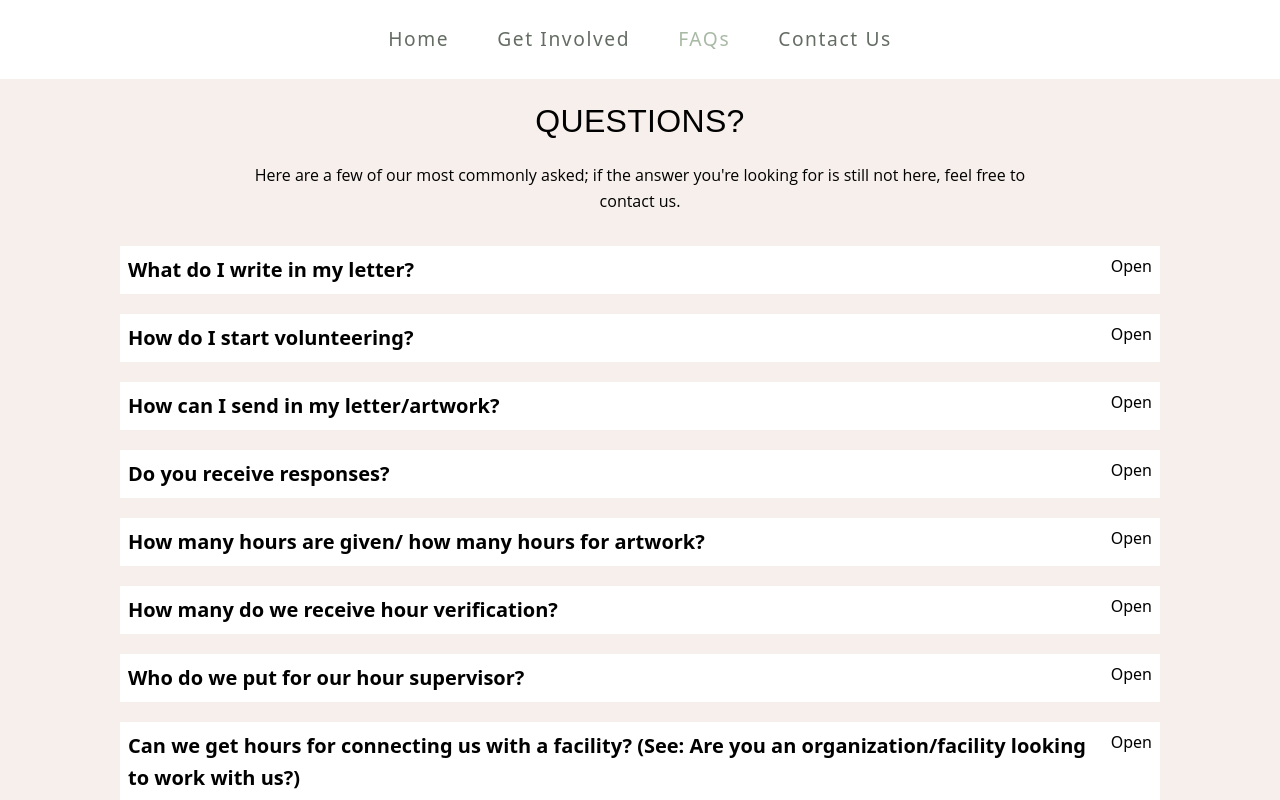
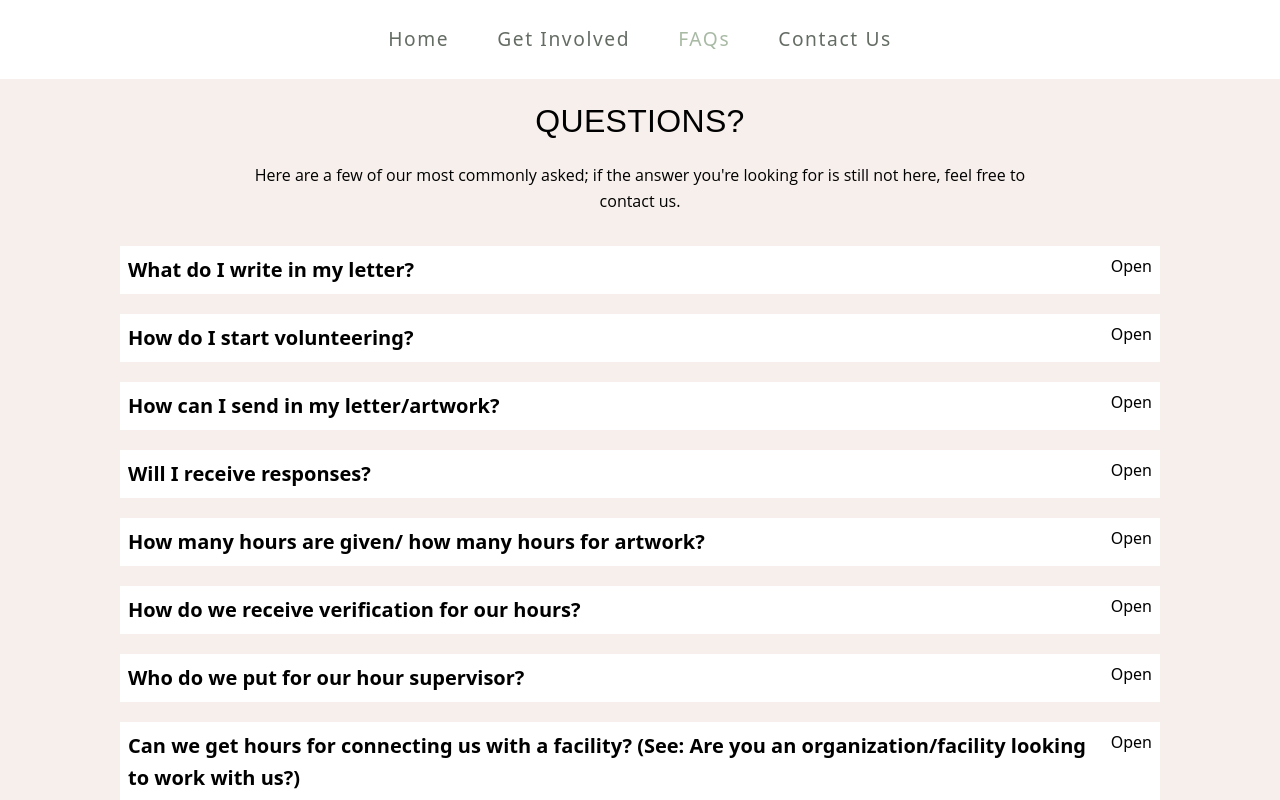
Before and after one commit to penstofriends/ptf-website, a Vue app in the folder ptf-website/: page /FrequentQuestions in a window 1280 px wide. Shown: the top 800 px of the page. Built offline with nearby package versions, Linux system fonts and the light colour scheme.

Commit message:
Update FAQs.js

```diff
--- a/ptf-website/src/FAQs.js
+++ b/ptf-website/src/FAQs.js
@@ -8,7 +8,7 @@ export const FAQs = [
   {
     question: "How do I start volunteering?",
     answer:
-  "Head over to our “Get Involved” page! Sign up for the letter set of your choice. Keep in mind the due dates! Once you have signed up, you will receive an email with additional information regarding the specific letter set.",
+      "Head over to our “Get Involved” page! Sign up for the letter set of your choice. Be mindful of due dates! Once you have signed up, you will receive an email with additional information regarding the specific letter set.",
     isVisible: false,
   },
   {
@@ -18,7 +18,7 @@ export const FAQs = [
     isVisible: false,
   },
   {
-  question: "Do you receive responses?",
+    question: "Will I receive responses?",
     answer:
       "You will not receive a response unless the recipient wishes to send one. If you are interested in getting a letter back, please leave your contact information in the letter.",
     isVisible: false,
@@ -30,7 +30,7 @@ export const FAQs = [
     isVisible: false,
   },
   {
-    question: "How many do we receive hour verification?",
+    question: "How do we receive verification for our hours?",
     answer: "A certificate will be sent to the email you used to sign up for the letter set.",
     isVisible: false
   },
```
Lines whose indentation alone changed are shown as unchanged.
